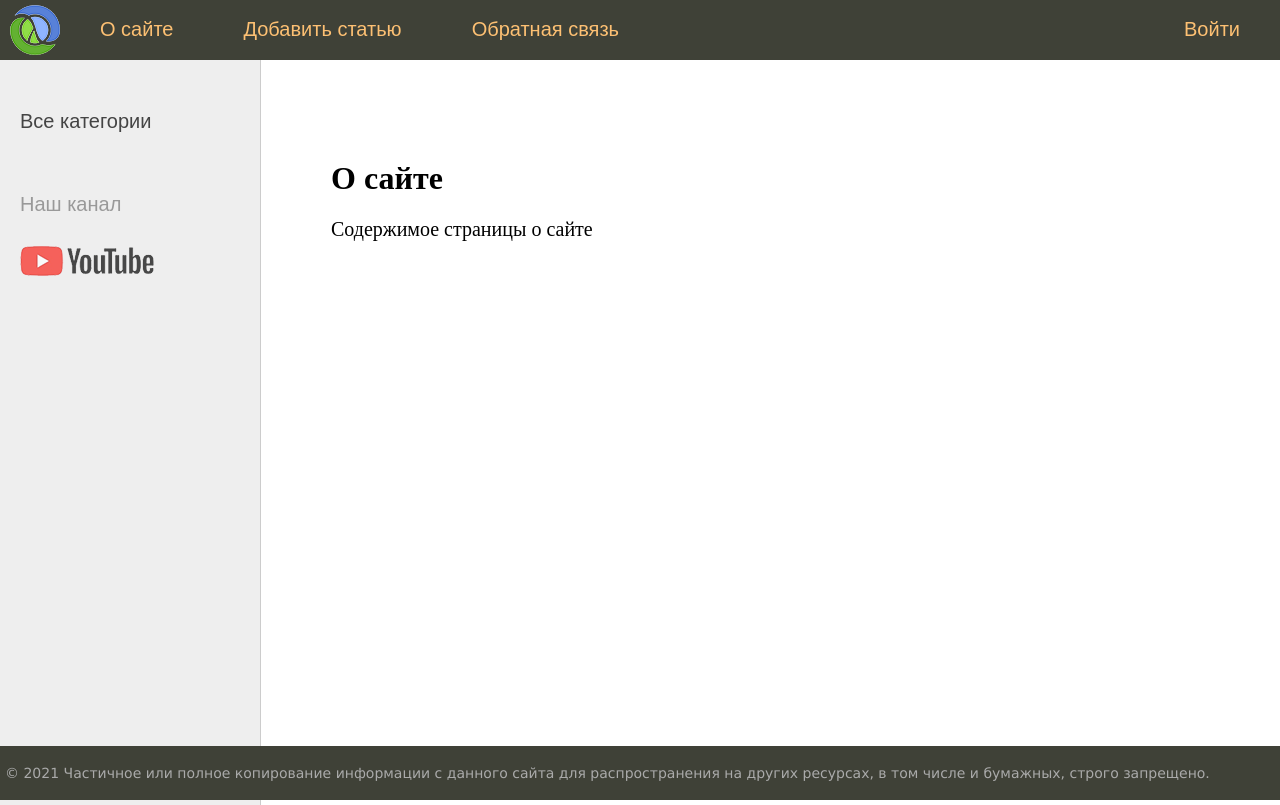
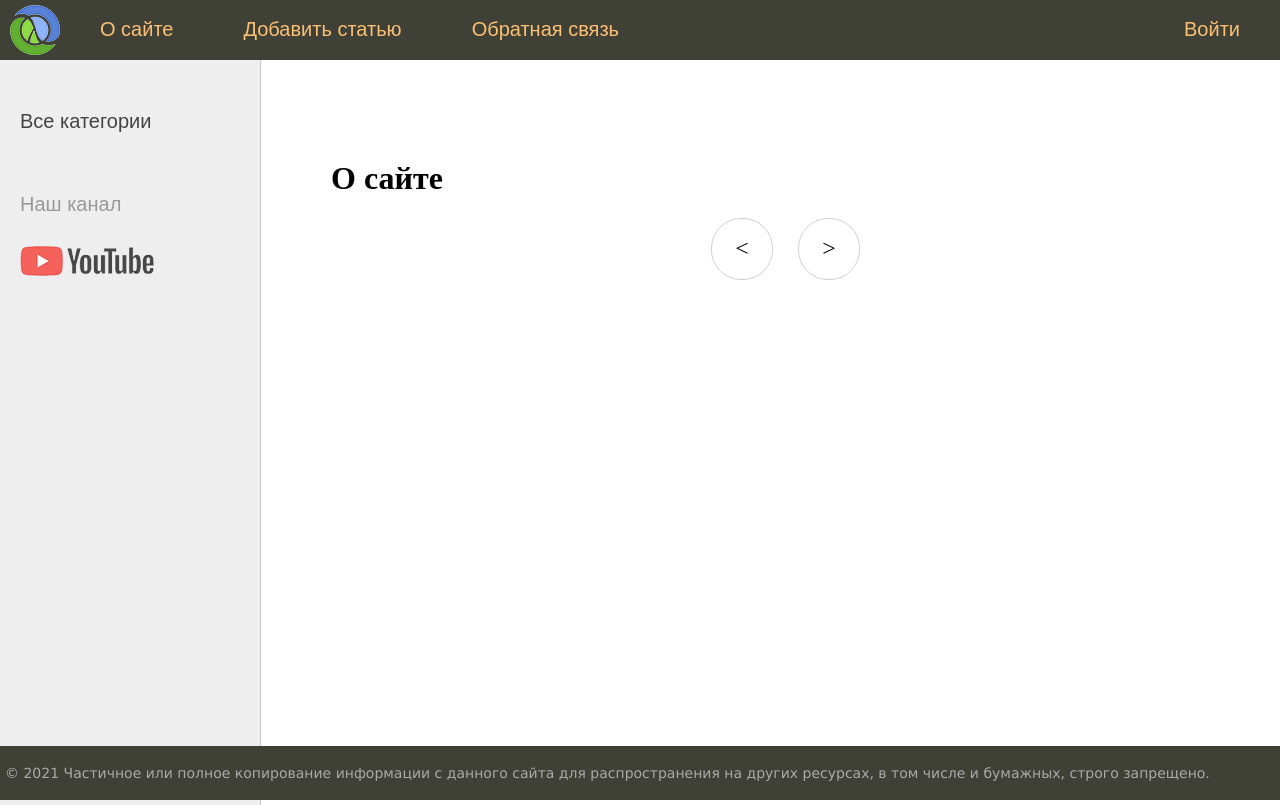
Before and after one commit to ValentynKrasnokutskyi/djtest, a Django app: page /about/?page=2 in a window 1280 px wide. Shown: the top 805 px of the page. Run offline with Django 3.2, Linux system fonts and the light colour scheme; data comes from the database, SQL or seed files in the repository.

Commit message:
Lesson #18

```diff
--- a/coolsite/women/models.py
+++ b/coolsite/women/models.py
@@ -20,7 +20,7 @@
     class Meta:
         verbose_name = 'Известные женщины'
         verbose_name_plural = 'Известные женщины'
-        ordering = ['-time_create', 'title']
+        ordering = ['id']
 
 
 class Category(models.Model):
--- a/coolsite/women/static/women/css/styles.css
+++ b/coolsite/women/static/women/css/styles.css
@@ -44,7 +44,7 @@
 div.article-panel {
     background: #eee;
     padding: 5px 10px 5px 10px;
-    box-sizing border-box;
+    box-sizing: border-box;
     overflow: hidden;
     color: #555;
 }
@@ -390,3 +390,41 @@
     min-width: 200px;
     font-size: 16px;
 }
+
+.list-pages {
+	text-align: center;
+	margin: 0 0 20px 0;
+}
+.list-pages ul {
+	margin: 20px 0 0 0;
+	padding: 0;
+	list-style: none;
+}
+.list-pages ul li {
+	display: inline-block;
+	margin: 0 20px 0 0;
+}
+.list-pages a {
+	color: #000;
+	font-size: 24px;
+	text-decoration: none;
+}
+.list-pages .page-num, .page-num-selected {
+	display: inline-block;
+	width: 60px;
+	height: 44px;
+	padding: 16px 0 0 0;
+	border: 1px solid #d0d0d0;
+	border-radius: 30px;
+}
+.list-pages .page-num:hover {
+	box-shadow: 3px 3px 1px #d0d0d0;
+}
+.list-pages .page-num-selected {
+	border: none;
+	color: #000;
+	font-size: 20px;
+}
+.list-pages .page-num-selected:hover {
+	box-shadow: none;
+}
--- a/coolsite/women/templates/women/about.html
+++ b/coolsite/women/templates/women/about.html
@@ -2,5 +2,5 @@
 
 {% block content %}
 <h1>{{title}}</h1>
-<p>Содержимое страницы о сайте
+
 {% endblock %}
--- a/coolsite/women/templates/women/base.html
+++ b/coolsite/women/templates/women/base.html
@@ -67,6 +67,34 @@
 	<div class="content-text">
 {% block content %}
 {% endblock %}
+{% if page_obj.has_other_pages %}
+<nav class="list-pages">
+    <ul>
+{% if page_obj.has_previous %}
+<li class="page-num">
+	<a href="?page={{ page_obj.previous_page_number }}">&lt;</a>
+</li>
+{% endif %}
+
+        {% for p in paginator.page_range %}
+		{% if page_obj.number == p %}
+        <li class="page-num page-num-selected">{{ p }}</li>
+		{% elif p >= page_obj.number|add:-2 and p <= page_obj.number|add:2  %}
+        <li class="page-num">
+            <a href="?page={{ p }}">{{ p }}</a>
+        </li>
+		{% endif %}
+        {% endfor %}
+
+{% if page_obj.has_next %}
+<li class="page-num">
+	<a href="?page={{ page_obj.next_page_number }}">&gt;</a>
+</li>
+{% endif %}
+
+    </ul>
+</nav>
+{% endif %}
 	</div>
 <!-- Конец блока контента -->
 
--- a/coolsite/women/utils.py
+++ b/coolsite/women/utils.py
@@ -9,6 +9,8 @@
 ]
 
 class DataMixin:
+    paginate_by = 2
+
     def get_user_context(self, **kwargs):
         context = kwargs
         cats = Category.objects.annotate(Count('women'))
--- a/coolsite/women/views.py
+++ b/coolsite/women/views.py
@@ -1,4 +1,5 @@
 from django.contrib.auth.decorators import login_required
+from django.core.paginator import Paginator
 from django.http import HttpResponse, HttpResponseNotFound, Http404
 from django.shortcuts import render, redirect, get_object_or_404
 from django.urls import reverse_lazy
@@ -36,7 +37,12 @@
 #     return render(request, 'women/index.html', context=context)
 
 def about(request):
-    return render(request, 'women/about.html', {'menu': menu, 'title': 'О сайте'})
+    contact_list = Women.objects.all()
+    paginator = Paginator(contact_list, 3)
+
+    page_number = request.GET.get('page')
+    page_obj = paginator.get_page(page_number)
+    return render(request, 'women/about.html', {'page_obj': page_obj, 'menu': menu, 'title': 'О сайте'})
 
 
 class AddPage(LoginRequiredMixin, DataMixin, CreateView):
```
